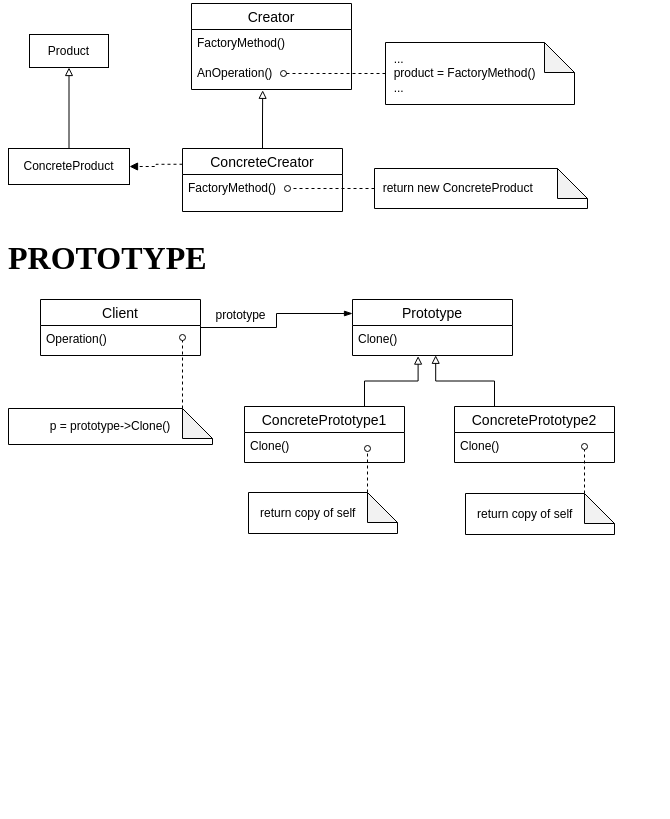
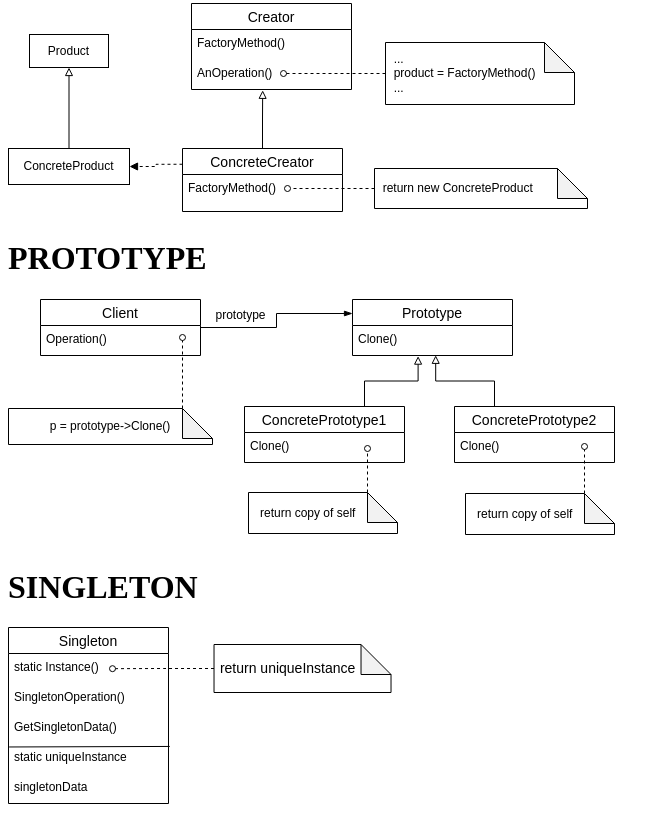
Before and after one commit to jeongjiwoo0522/Design-Patterns, a plain HTML site: page index.html in a window 1280 px wide. Shown: the part 809-1628 px from the top of the page, without its empty margins (0-670 px from the left). Before the commit the page ends 1365 px from the top, so only its background shows below. Drawn offline with Linux system fonts and the light colour scheme.

Commit message:
UPDATE add singleton structure

```diff
--- a/index.html
+++ b/index.html
@@ -46,7 +46,8 @@
     <img src="./structure/factory_method.svg">
     <h1>PROTOTYPE</h1>
     <img src="./structure/prototype.svg">
-  <!--offsetHeight-->
+    <h1>SINGLETON</h1>
+    <img src="./structure/singleton.svg">
     <div class="box box1"></div>
     <div class="box box2"></div>
     <div class="box box3"></div>
```
Also changed, not shown: structure/singleton.svg (added). Lines whose indentation alone changed are shown as unchanged.
